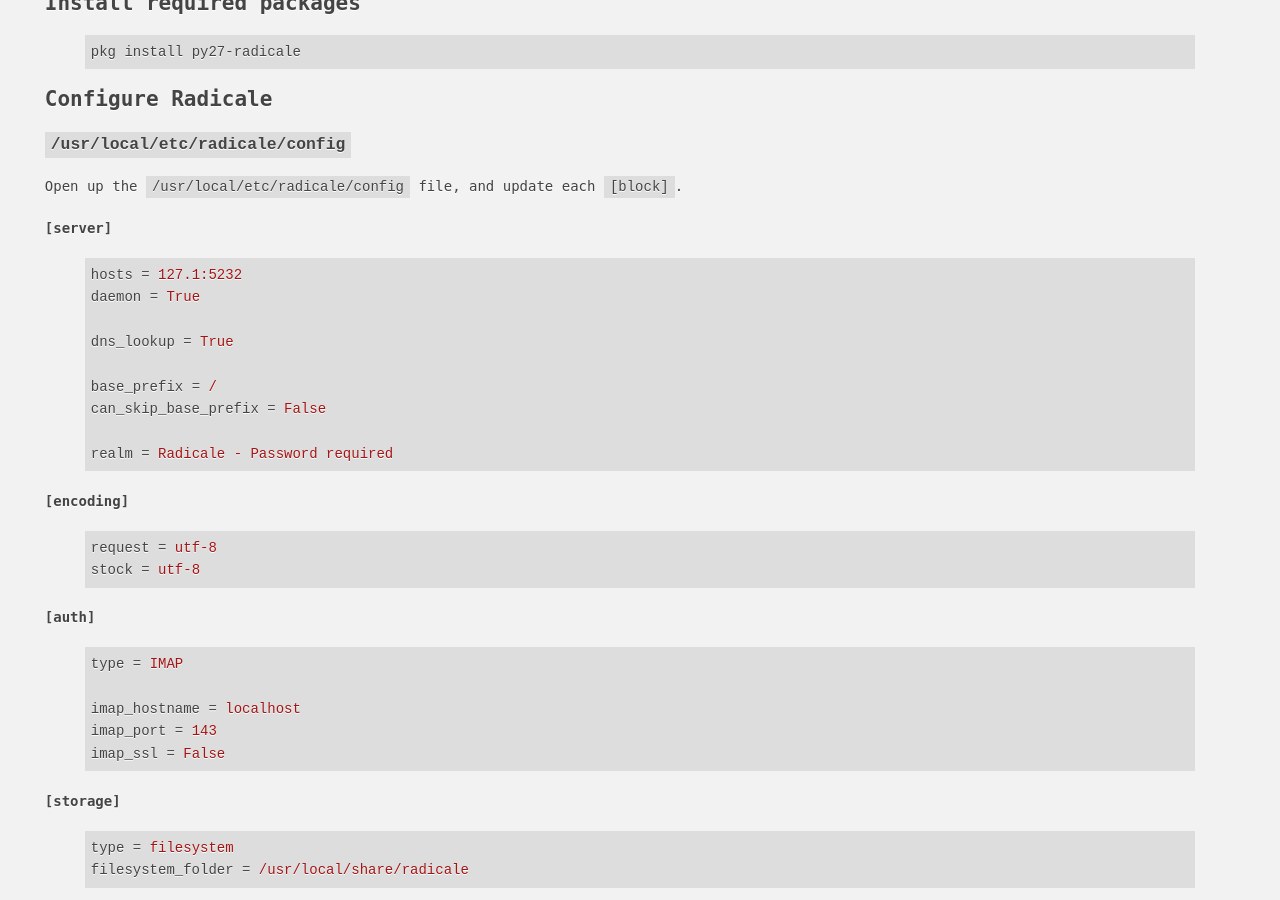
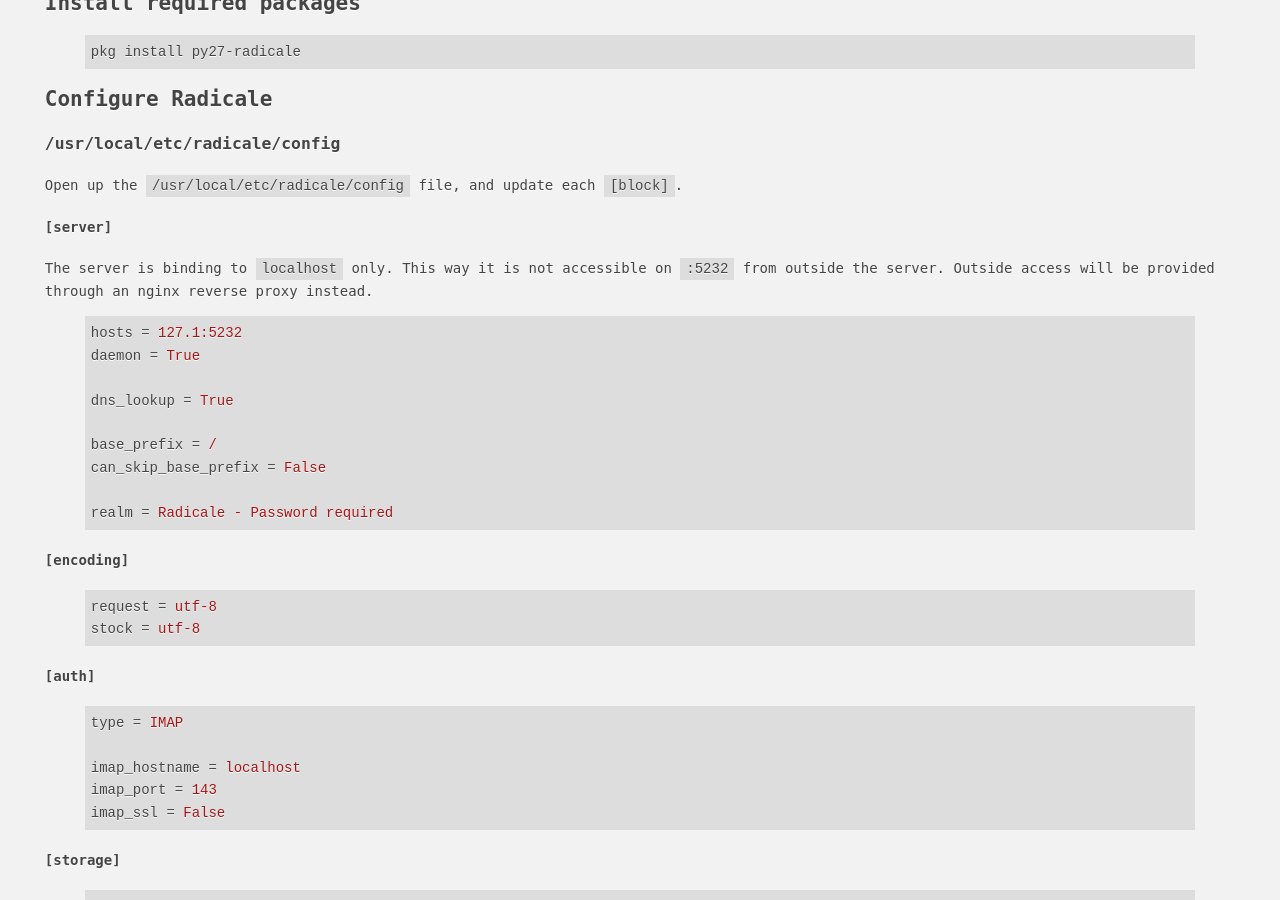
Before and after one commit to Tyil/website, a Jekyll site: the page built from _tutorials/freebsd-mailserver-part-_-calendars-and-contacts.md, in a window 1280 px wide and 900 px high, scrolled down 739 px. Built offline with Jekyll 4.4.1, drawn with Linux system fonts in a browser that asks for light colours; Markdown is read by kramdown in place of the engine named in the settings.

Commit message:
Add some explanation to the radicale server block

```diff
--- a/_tutorials/freebsd-mailserver-part-_-calendars-and-contacts.md
+++ b/_tutorials/freebsd-mailserver-part-_-calendars-and-contacts.md
@@ -19,10 +19,14 @@ pkg install py27-radicale
 {% endhighlight %}
 
 ## Configure Radicale
-### `/usr/local/etc/radicale/config`
+### /usr/local/etc/radicale/config
 Open up the `/usr/local/etc/radicale/config` file, and update each `[block]`.
 
 #### [server]
+The server is binding to `localhost` only. This way it is not accessible on
+`:5232` from outside the server. Outside access will be provided through an
+nginx reverse proxy instead.
+
 {% highlight ini %}
 hosts = 127.1:5232
 daemon = True
```
